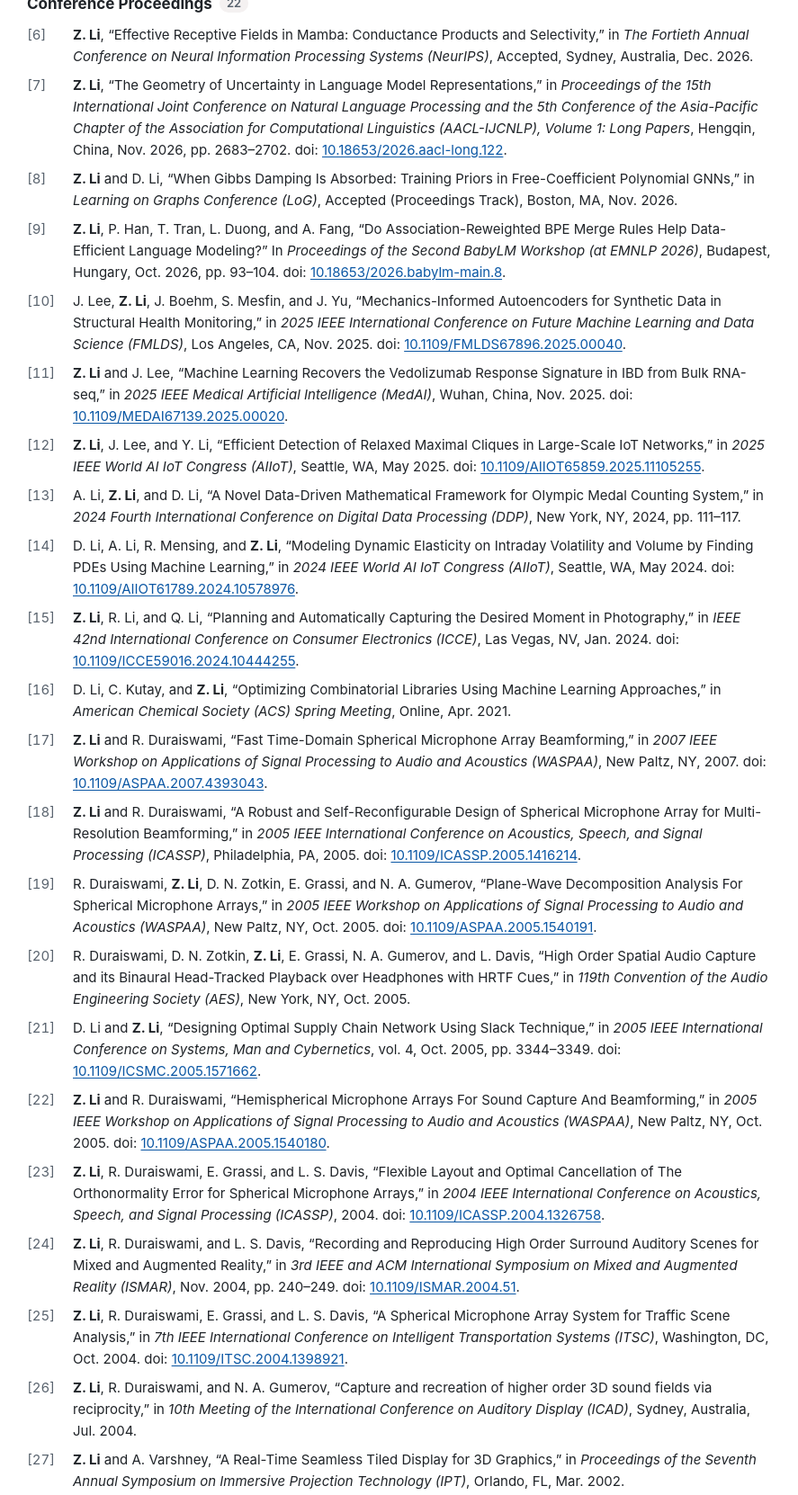
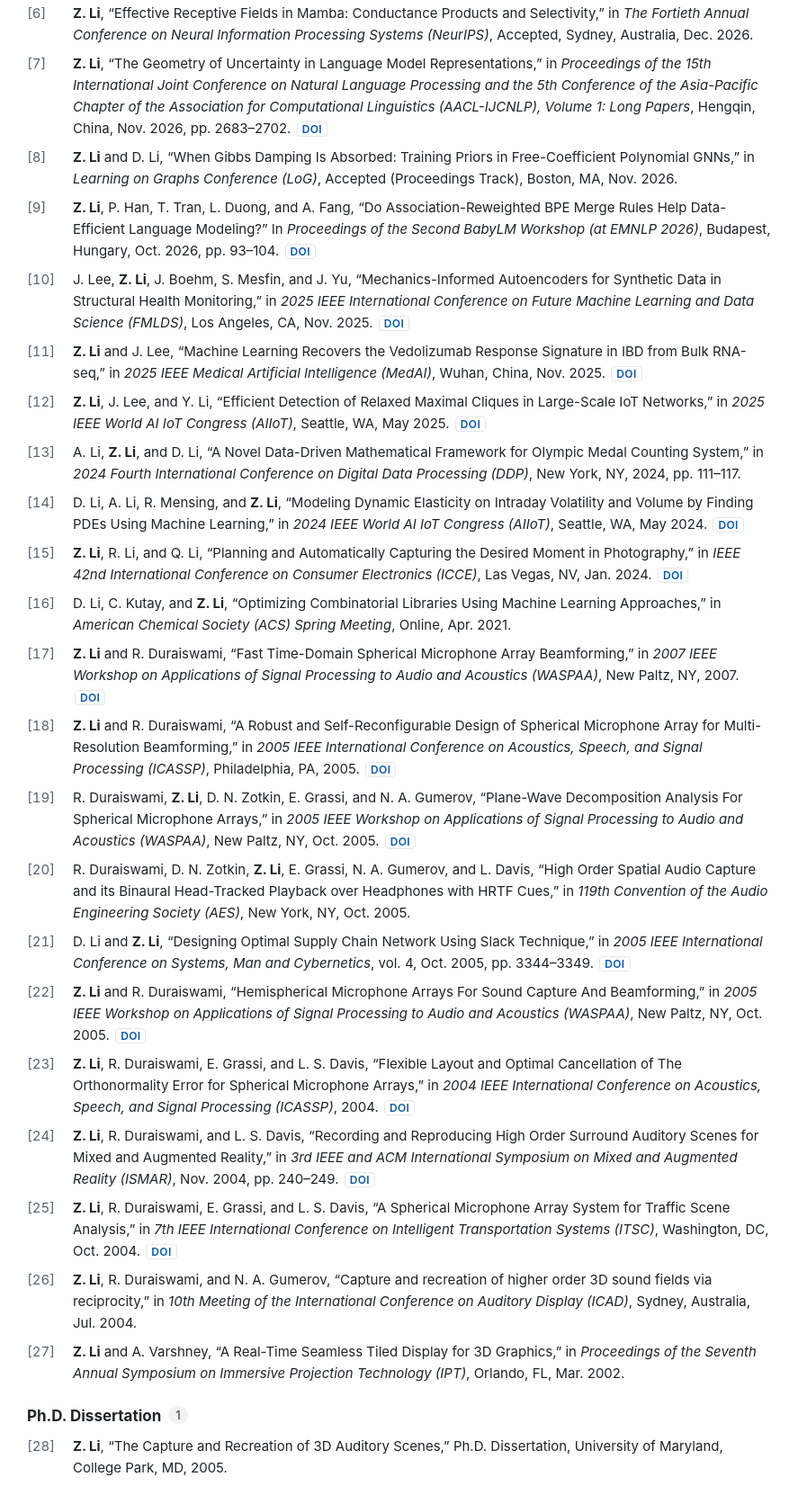
Before and after one commit to zhiyunli/zhiyunli.github.io, a plain HTML site: page index.html in a window 1280 px wide. Shown: the part 616-2278 px from the top of the page at 90% size, without its empty margins (196-1083 px from the left). Drawn offline with Linux system fonts and the light colour scheme.

Commit message:
Show a short DOI link instead of the full identifier
Co-Authored-By: Claude Opus 5.5 <noreply@anthropic.com>

```diff
--- a/index.html
+++ b/index.html
@@ -36,6 +36,9 @@ a { color: var(--link); text-underline-offset: 2px; }
 ol.bib { list-style: none; padding: 0; margin: 0 0 12px; font-size: 15px; }
 ol.bib li { display: grid; grid-template-columns: 3.4em 1fr; margin-bottom: 8px; overflow-wrap: anywhere; }
 ol.bib .n { color: var(--muted); font-variant-numeric: tabular-nums; }
+a.doi { font-size: 12px; font-weight: 600; letter-spacing: 0.03em; text-decoration: none; white-space: nowrap;
+         border: 1px solid var(--line); border-radius: 4px; padding: 0 5px; margin-left: 2px; }
+a.doi:hover { border-color: var(--link); }
 footer { color: var(--muted); font-size: 13px; padding: 24px 0 40px; border-top: 1px solid var(--line); margin-top: 20px; }
 @media (max-width: 600px) { h1 { font-size: 28px; } ol.bib li { grid-template-columns: 3em 1fr; } }
 </style>
@@ -51,33 +54,33 @@ footer { color: var(--muted); font-size: 13px; padding: 24px 0 40px; border-top:
 <h3>Journal Articles <span class="count">5</span></h3>
 <ol class="bib">
   <li><span class="n">[1]</span><span><strong>Z. Li</strong>, “Forgetting in Small, Capacity-Stressed Selective SSMs is Recall-Capability Loss,” <i>Transactions on Machine Learning Research (TMLR)</i>, 2026, Accepted.</span></li>
-  <li><span class="n">[2]</span><span><strong>Z. Li</strong>, “Uncertainty-Aware Paw-Tip Localization in Animal Pose Estimation via Gaussian Regression,” <i>IEEE Access</i>, vol. 14, pp. 161633–161643, 2026. doi: <a href="https://doi.org/10.1109/ACCESS.2026.3744713">10.1109/ACCESS.2026.3744713</a>.</span></li>
-  <li><span class="n">[3]</span><span><strong>Z. Li</strong> and J. Yu, “Adversarial Decorrelation of Temperature from Autoencoder Latent Representations for Structural Health Monitoring,” <i>IEEE Sensors Journal</i>, 2026, Early Access. doi: <a href="https://doi.org/10.1109/JSEN.2026.3735372">10.1109/JSEN.2026.3735372</a>.</span></li>
-  <li><span class="n">[4]</span><span><strong>Z. Li</strong> and R. Duraiswami, “Flexible and Optimal Design of Spherical Microphone Arrays for Beamforming,” <i>IEEE Transactions on Speech and Audio Processing</i>, vol. 15, no. 2, pp. 702–714, 2007. doi: <a href="https://doi.org/10.1109/TASL.2006.876764">10.1109/TASL.2006.876764</a>.</span></li>
+  <li><span class="n">[2]</span><span><strong>Z. Li</strong>, “Uncertainty-Aware Paw-Tip Localization in Animal Pose Estimation via Gaussian Regression,” <i>IEEE Access</i>, vol. 14, pp. 161633–161643, 2026. <a class="doi" href="https://doi.org/10.1109/ACCESS.2026.3744713">DOI</a></span></li>
+  <li><span class="n">[3]</span><span><strong>Z. Li</strong> and J. Yu, “Adversarial Decorrelation of Temperature from Autoencoder Latent Representations for Structural Health Monitoring,” <i>IEEE Sensors Journal</i>, 2026, Early Access. <a class="doi" href="https://doi.org/10.1109/JSEN.2026.3735372">DOI</a></span></li>
+  <li><span class="n">[4]</span><span><strong>Z. Li</strong> and R. Duraiswami, “Flexible and Optimal Design of Spherical Microphone Arrays for Beamforming,” <i>IEEE Transactions on Speech and Audio Processing</i>, vol. 15, no. 2, pp. 702–714, 2007. <a class="doi" href="https://doi.org/10.1109/TASL.2006.876764">DOI</a></span></li>
   <li><span class="n">[5]</span><span>R. Duraiswami, <strong>Z. Li</strong>, D. N. Zotkin, and E. Grassi, “Spherical and Hemispherical Microphone Arrays for Capture and Analysis of Sound Fields,” <i>The Journal of the Acoustical Society of America</i>, vol. 120, no. 5, p. 3225, 2006.</span></li>
 </ol>
 <h3>Conference Proceedings <span class="count">22</span></h3>
 <ol class="bib">
   <li><span class="n">[6]</span><span><strong>Z. Li</strong>, “Effective Receptive Fields in Mamba: Conductance Products and Selectivity,” in <i>The Fortieth Annual Conference on Neural Information Processing Systems (NeurIPS)</i>, Accepted, Sydney, Australia, Dec. 2026.</span></li>
-  <li><span class="n">[7]</span><span><strong>Z. Li</strong>, “The Geometry of Uncertainty in Language Model Representations,” in <i>Proceedings of the 15th International Joint Conference on Natural Language Processing and the 5th Conference of the Asia-Pacific Chapter of the Association for Computational Linguistics (AACL-IJCNLP), Volume 1: Long Papers</i>, Hengqin, China, Nov. 2026, pp. 2683–2702. doi: <a href="https://doi.org/10.18653/2026.aacl-long.122">10.18653/2026.aacl-long.122</a>.</span></li>
+  <li><span class="n">[7]</span><span><strong>Z. Li</strong>, “The Geometry of Uncertainty in Language Model Representations,” in <i>Proceedings of the 15th International Joint Conference on Natural Language Processing and the 5th Conference of the Asia-Pacific Chapter of the Association for Computational Linguistics (AACL-IJCNLP), Volume 1: Long Papers</i>, Hengqin, China, Nov. 2026, pp. 2683–2702. <a class="doi" href="https://doi.org/10.18653/2026.aacl-long.122">DOI</a></span></li>
   <li><span class="n">[8]</span><span><strong>Z. Li</strong> and D. Li, “When Gibbs Damping Is Absorbed: Training Priors in Free-Coefficient Polynomial GNNs,” in <i>Learning on Graphs Conference (LoG)</i>, Accepted (Proceedings Track), Boston, MA, Nov. 2026.</span></li>
-  <li><span class="n">[9]</span><span><strong>Z. Li</strong>, P. Han, T. Tran, L. Duong, and A. Fang, “Do Association-Reweighted BPE Merge Rules Help Data-Efficient Language Modeling?” In <i>Proceedings of the Second BabyLM Workshop (at EMNLP 2026)</i>, Budapest, Hungary, Oct. 2026, pp. 93–104. doi: <a href="https://doi.org/10.18653/2026.babylm-main.8">10.18653/2026.babylm-main.8</a>.</span></li>
-  <li><span class="n">[10]</span><span>J. Lee, <strong>Z. Li</strong>, J. Boehm, S. Mesfin, and J. Yu, “Mechanics-Informed Autoencoders for Synthetic Data in Structural Health Monitoring,” in <i>2025 IEEE International Conference on Future Machine Learning and Data Science (FMLDS)</i>, Los Angeles, CA, Nov. 2025. doi: <a href="https://doi.org/10.1109/FMLDS67896.2025.00040">10.1109/FMLDS67896.2025.00040</a>.</span></li>
-  <li><span class="n">[11]</span><span><strong>Z. Li</strong> and J. Lee, “Machine Learning Recovers the Vedolizumab Response Signature in IBD from Bulk RNA-seq,” in <i>2025 IEEE Medical Artificial Intelligence (MedAI)</i>, Wuhan, China, Nov. 2025. doi: <a href="https://doi.org/10.1109/MEDAI67139.2025.00020">10.1109/MEDAI67139.2025.00020</a>.</span></li>
-  <li><span class="n">[12]</span><span><strong>Z. Li</strong>, J. Lee, and Y. Li, “Efficient Detection of Relaxed Maximal Cliques in Large-Scale IoT Networks,” in <i>2025 IEEE World AI IoT Congress (AIIoT)</i>, Seattle, WA, May 2025. doi: <a href="https://doi.org/10.1109/AIIOT65859.2025.11105255">10.1109/AIIOT65859.2025.11105255</a>.</span></li>
+  <li><span class="n">[9]</span><span><strong>Z. Li</strong>, P. Han, T. Tran, L. Duong, and A. Fang, “Do Association-Reweighted BPE Merge Rules Help Data-Efficient Language Modeling?” In <i>Proceedings of the Second BabyLM Workshop (at EMNLP 2026)</i>, Budapest, Hungary, Oct. 2026, pp. 93–104. <a class="doi" href="https://doi.org/10.18653/2026.babylm-main.8">DOI</a></span></li>
+  <li><span class="n">[10]</span><span>J. Lee, <strong>Z. Li</strong>, J. Boehm, S. Mesfin, and J. Yu, “Mechanics-Informed Autoencoders for Synthetic Data in Structural Health Monitoring,” in <i>2025 IEEE International Conference on Future Machine Learning and Data Science (FMLDS)</i>, Los Angeles, CA, Nov. 2025. <a class="doi" href="https://doi.org/10.1109/FMLDS67896.2025.00040">DOI</a></span></li>
+  <li><span class="n">[11]</span><span><strong>Z. Li</strong> and J. Lee, “Machine Learning Recovers the Vedolizumab Response Signature in IBD from Bulk RNA-seq,” in <i>2025 IEEE Medical Artificial Intelligence (MedAI)</i>, Wuhan, China, Nov. 2025. <a class="doi" href="https://doi.org/10.1109/MEDAI67139.2025.00020">DOI</a></span></li>
+  <li><span class="n">[12]</span><span><strong>Z. Li</strong>, J. Lee, and Y. Li, “Efficient Detection of Relaxed Maximal Cliques in Large-Scale IoT Networks,” in <i>2025 IEEE World AI IoT Congress (AIIoT)</i>, Seattle, WA, May 2025. <a class="doi" href="https://doi.org/10.1109/AIIOT65859.2025.11105255">DOI</a></span></li>
   <li><span class="n">[13]</span><span>A. Li, <strong>Z. Li</strong>, and D. Li, “A Novel Data-Driven Mathematical Framework for Olympic Medal Counting System,” in <i>2024 Fourth International Conference on Digital Data Processing (DDP)</i>, New York, NY, 2024, pp. 111–117.</span></li>
-  <li><span class="n">[14]</span><span>D. Li, A. Li, R. Mensing, and <strong>Z. Li</strong>, “Modeling Dynamic Elasticity on Intraday Volatility and Volume by Finding PDEs Using Machine Learning,” in <i>2024 IEEE World AI IoT Congress (AIIoT)</i>, Seattle, WA, May 2024. doi: <a href="https://doi.org/10.1109/AIIOT61789.2024.10578976">10.1109/AIIOT61789.2024.10578976</a>.</span></li>
-  <li><span class="n">[15]</span><span><strong>Z. Li</strong>, R. Li, and Q. Li, “Planning and Automatically Capturing the Desired Moment in Photography,” in <i>IEEE 42nd International Conference on Consumer Electronics (ICCE)</i>, Las Vegas, NV, Jan. 2024. doi: <a href="https://doi.org/10.1109/ICCE59016.2024.10444255">10.1109/ICCE59016.2024.10444255</a>.</span></li>
+  <li><span class="n">[14]</span><span>D. Li, A. Li, R. Mensing, and <strong>Z. Li</strong>, “Modeling Dynamic Elasticity on Intraday Volatility and Volume by Finding PDEs Using Machine Learning,” in <i>2024 IEEE World AI IoT Congress (AIIoT)</i>, Seattle, WA, May 2024. <a class="doi" href="https://doi.org/10.1109/AIIOT61789.2024.10578976">DOI</a></span></li>
+  <li><span class="n">[15]</span><span><strong>Z. Li</strong>, R. Li, and Q. Li, “Planning and Automatically Capturing the Desired Moment in Photography,” in <i>IEEE 42nd International Conference on Consumer Electronics (ICCE)</i>, Las Vegas, NV, Jan. 2024. <a class="doi" href="https://doi.org/10.1109/ICCE59016.2024.10444255">DOI</a></span></li>
   <li><span class="n">[16]</span><span>D. Li, C. Kutay, and <strong>Z. Li</strong>, “Optimizing Combinatorial Libraries Using Machine Learning Approaches,” in <i>American Chemical Society (ACS) Spring Meeting</i>, Online, Apr. 2021.</span></li>
-  <li><span class="n">[17]</span><span><strong>Z. Li</strong> and R. Duraiswami, “Fast Time-Domain Spherical Microphone Array Beamforming,” in <i>2007 IEEE Workshop on Applications of Signal Processing to Audio and Acoustics (WASPAA)</i>, New Paltz, NY, 2007. doi: <a href="https://doi.org/10.1109/ASPAA.2007.4393043">10.1109/ASPAA.2007.4393043</a>.</span></li>
-  <li><span class="n">[18]</span><span><strong>Z. Li</strong> and R. Duraiswami, “A Robust and Self-Reconfigurable Design of Spherical Microphone Array for Multi-Resolution Beamforming,” in <i>2005 IEEE International Conference on Acoustics, Speech, and Signal Processing (ICASSP)</i>, Philadelphia, PA, 2005. doi: <a href="https://doi.org/10.1109/ICASSP.2005.1416214">10.1109/ICASSP.2005.1416214</a>.</span></li>
-  <li><span class="n">[19]</span><span>R. Duraiswami, <strong>Z. Li</strong>, D. N. Zotkin, E. Grassi, and N. A. Gumerov, “Plane-Wave Decomposition Analysis For Spherical Microphone Arrays,” in <i>2005 IEEE Workshop on Applications of Signal Processing to Audio and Acoustics (WASPAA)</i>, New Paltz, NY, Oct. 2005. doi: <a href="https://doi.org/10.1109/ASPAA.2005.1540191">10.1109/ASPAA.2005.1540191</a>.</span></li>
+  <li><span class="n">[17]</span><span><strong>Z. Li</strong> and R. Duraiswami, “Fast Time-Domain Spherical Microphone Array Beamforming,” in <i>2007 IEEE Workshop on Applications of Signal Processing to Audio and Acoustics (WASPAA)</i>, New Paltz, NY, 2007. <a class="doi" href="https://doi.org/10.1109/ASPAA.2007.4393043">DOI</a></span></li>
+  <li><span class="n">[18]</span><span><strong>Z. Li</strong> and R. Duraiswami, “A Robust and Self-Reconfigurable Design of Spherical Microphone Array for Multi-Resolution Beamforming,” in <i>2005 IEEE International Conference on Acoustics, Speech, and Signal Processing (ICASSP)</i>, Philadelphia, PA, 2005. <a class="doi" href="https://doi.org/10.1109/ICASSP.2005.1416214">DOI</a></span></li>
+  <li><span class="n">[19]</span><span>R. Duraiswami, <strong>Z. Li</strong>, D. N. Zotkin, E. Grassi, and N. A. Gumerov, “Plane-Wave Decomposition Analysis For Spherical Microphone Arrays,” in <i>2005 IEEE Workshop on Applications of Signal Processing to Audio and Acoustics (WASPAA)</i>, New Paltz, NY, Oct. 2005. <a class="doi" href="https://doi.org/10.1109/ASPAA.2005.1540191">DOI</a></span></li>
   <li><span class="n">[20]</span><span>R. Duraiswami, D. N. Zotkin, <strong>Z. Li</strong>, E. Grassi, N. A. Gumerov, and L. Davis, “High Order Spatial Audio Capture and its Binaural Head-Tracked Playback over Headphones with HRTF Cues,” in <i>119th Convention of the Audio Engineering Society (AES)</i>, New York, NY, Oct. 2005.</span></li>
-  <li><span class="n">[21]</span><span>D. Li and <strong>Z. Li</strong>, “Designing Optimal Supply Chain Network Using Slack Technique,” in <i>2005 IEEE International Conference on Systems, Man and Cybernetics</i>, vol. 4, Oct. 2005, pp. 3344–3349. doi: <a href="https://doi.org/10.1109/ICSMC.2005.1571662">10.1109/ICSMC.2005.1571662</a>.</span></li>
-  <li><span class="n">[22]</span><span><strong>Z. Li</strong> and R. Duraiswami, “Hemispherical Microphone Arrays For Sound Capture And Beamforming,” in <i>2005 IEEE Workshop on Applications of Signal Processing to Audio and Acoustics (WASPAA)</i>, New Paltz, NY, Oct. 2005. doi: <a href="https://doi.org/10.1109/ASPAA.2005.1540180">10.1109/ASPAA.2005.1540180</a>.</span></li>
-  <li><span class="n">[23]</span><span><strong>Z. Li</strong>, R. Duraiswami, E. Grassi, and L. S. Davis, “Flexible Layout and Optimal Cancellation of The Orthonormality Error for Spherical Microphone Arrays,” in <i>2004 IEEE International Conference on Acoustics, Speech, and Signal Processing (ICASSP)</i>, 2004. doi: <a href="https://doi.org/10.1109/ICASSP.2004.1326758">10.1109/ICASSP.2004.1326758</a>.</span></li>
-  <li><span class="n">[24]</span><span><strong>Z. Li</strong>, R. Duraiswami, and L. S. Davis, “Recording and Reproducing High Order Surround Auditory Scenes for Mixed and Augmented Reality,” in <i>3rd IEEE and ACM International Symposium on Mixed and Augmented Reality (ISMAR)</i>, Nov. 2004, pp. 240–249. doi: <a href="https://doi.org/10.1109/ISMAR.2004.51">10.1109/ISMAR.2004.51</a>.</span></li>
-  <li><span class="n">[25]</span><span><strong>Z. Li</strong>, R. Duraiswami, E. Grassi, and L. S. Davis, “A Spherical Microphone Array System for Traffic Scene Analysis,” in <i>7th IEEE International Conference on Intelligent Transportation Systems (ITSC)</i>, Washington, DC, Oct. 2004. doi: <a href="https://doi.org/10.1109/ITSC.2004.1398921">10.1109/ITSC.2004.1398921</a>.</span></li>
+  <li><span class="n">[21]</span><span>D. Li and <strong>Z. Li</strong>, “Designing Optimal Supply Chain Network Using Slack Technique,” in <i>2005 IEEE International Conference on Systems, Man and Cybernetics</i>, vol. 4, Oct. 2005, pp. 3344–3349. <a class="doi" href="https://doi.org/10.1109/ICSMC.2005.1571662">DOI</a></span></li>
+  <li><span class="n">[22]</span><span><strong>Z. Li</strong> and R. Duraiswami, “Hemispherical Microphone Arrays For Sound Capture And Beamforming,” in <i>2005 IEEE Workshop on Applications of Signal Processing to Audio and Acoustics (WASPAA)</i>, New Paltz, NY, Oct. 2005. <a class="doi" href="https://doi.org/10.1109/ASPAA.2005.1540180">DOI</a></span></li>
+  <li><span class="n">[23]</span><span><strong>Z. Li</strong>, R. Duraiswami, E. Grassi, and L. S. Davis, “Flexible Layout and Optimal Cancellation of The Orthonormality Error for Spherical Microphone Arrays,” in <i>2004 IEEE International Conference on Acoustics, Speech, and Signal Processing (ICASSP)</i>, 2004. <a class="doi" href="https://doi.org/10.1109/ICASSP.2004.1326758">DOI</a></span></li>
+  <li><span class="n">[24]</span><span><strong>Z. Li</strong>, R. Duraiswami, and L. S. Davis, “Recording and Reproducing High Order Surround Auditory Scenes for Mixed and Augmented Reality,” in <i>3rd IEEE and ACM International Symposium on Mixed and Augmented Reality (ISMAR)</i>, Nov. 2004, pp. 240–249. <a class="doi" href="https://doi.org/10.1109/ISMAR.2004.51">DOI</a></span></li>
+  <li><span class="n">[25]</span><span><strong>Z. Li</strong>, R. Duraiswami, E. Grassi, and L. S. Davis, “A Spherical Microphone Array System for Traffic Scene Analysis,” in <i>7th IEEE International Conference on Intelligent Transportation Systems (ITSC)</i>, Washington, DC, Oct. 2004. <a class="doi" href="https://doi.org/10.1109/ITSC.2004.1398921">DOI</a></span></li>
   <li><span class="n">[26]</span><span><strong>Z. Li</strong>, R. Duraiswami, and N. A. Gumerov, “Capture and recreation of higher order 3D sound fields via reciprocity,” in <i>10th Meeting of the International Conference on Auditory Display (ICAD)</i>, Sydney, Australia, Jul. 2004.</span></li>
   <li><span class="n">[27]</span><span><strong>Z. Li</strong> and A. Varshney, “A Real-Time Seamless Tiled Display for 3D Graphics,” in <i>Proceedings of the Seventh Annual Symposium on Immersive Projection Technology (IPT)</i>, Orlando, FL, Mar. 2002.</span></li>
 </ol>
```
